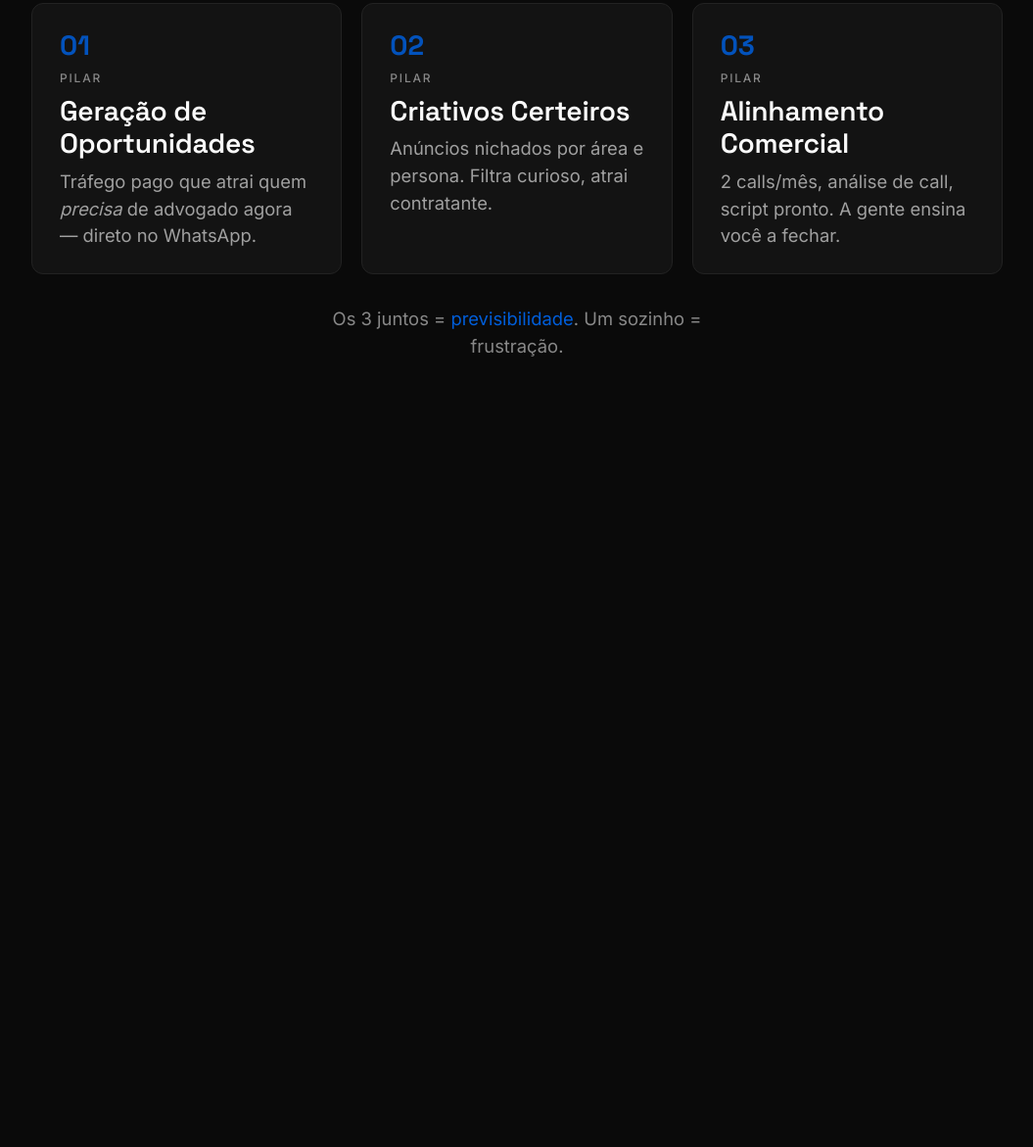
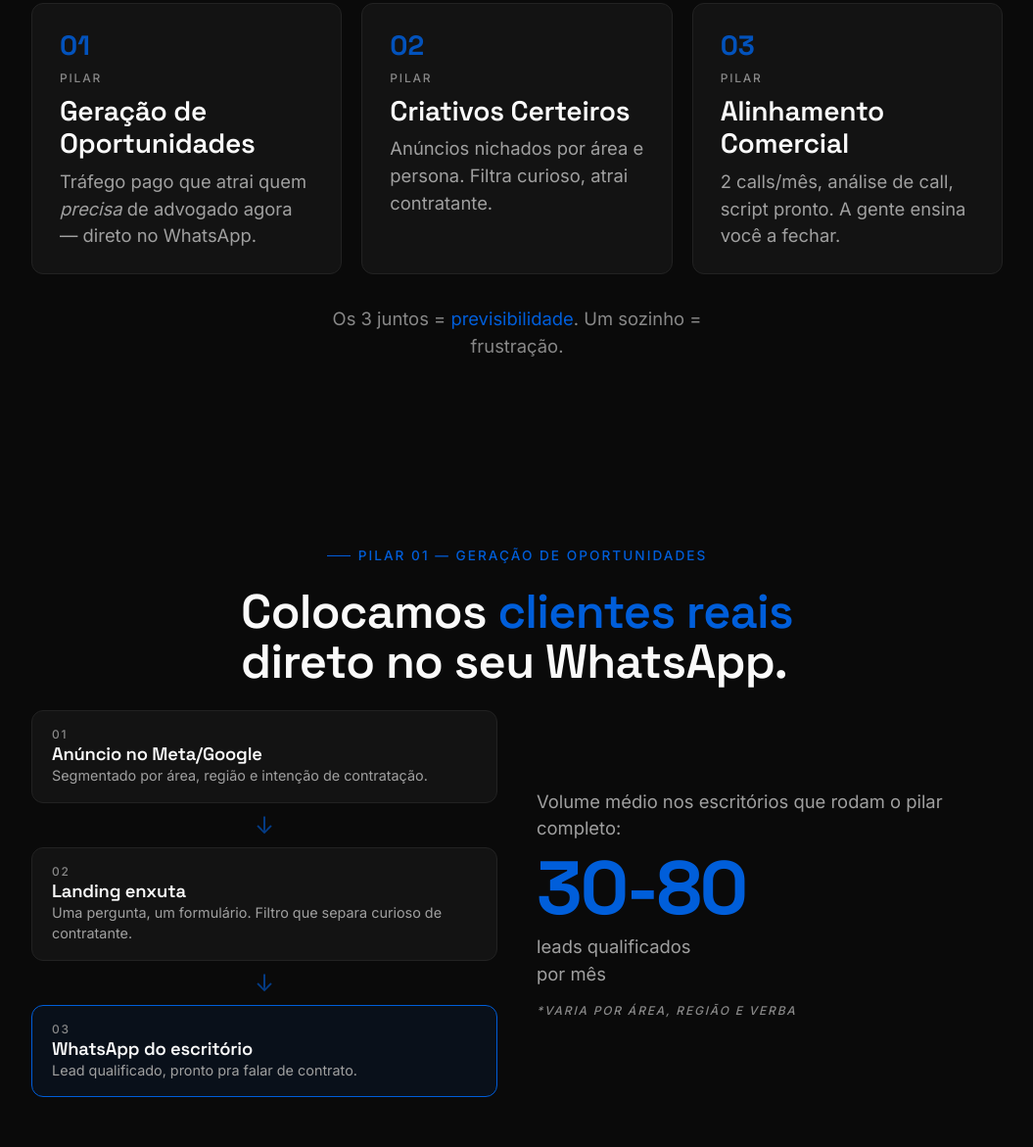
Before and after one commit to mttguerra/apresentacao-echo, a website built with Vite: page index.html in a window 1280 px wide. Shown: the part 3483-4654 px from the top of the page at 98% size, without its empty margins (112-1167 px from the left). Before the commit the page ends 3946 px from the top, so only its background shows below. Built offline with nearby package versions, Linux system fonts and the light colour scheme; what reveal.js would draw is missing.

Commit message:
feat(b06): pilar 1 - geração de oportunidades (fluxo + payoff)

```diff
--- /dev/null
+++ b/src/blocks/b06-pilar1-oportunidades.html
@@ -0,0 +1,35 @@
+<section data-block="b06" class="block block--b06">
+  <div class="eyebrow">Pilar 01 — Geração de Oportunidades</div>
+  <h2 class="t-title">
+    Colocamos <span class="accent">clientes reais</span><br>direto no seu WhatsApp.
+  </h2>
+
+  <div class="grid-2 b06-cols">
+    <div class="b06-flow">
+      <div class="card b06-step">
+        <div class="t-caption">01</div>
+        <div class="t-microcopy">Anúncio no Meta/Google</div>
+        <p class="t-body">Segmentado por área, região e intenção de contratação.</p>
+      </div>
+      <div class="b06-arrow">↓</div>
+      <div class="card b06-step">
+        <div class="t-caption">02</div>
+        <div class="t-microcopy">Landing enxuta</div>
+        <p class="t-body">Uma pergunta, um formulário. Filtro que separa curioso de contratante.</p>
+      </div>
+      <div class="b06-arrow">↓</div>
+      <div class="card b06-step card--accent">
+        <div class="t-caption">03</div>
+        <div class="t-microcopy">WhatsApp do escritório</div>
+        <p class="t-body">Lead qualificado, pronto pra falar de contrato.</p>
+      </div>
+    </div>
+
+    <div class="b06-payoff">
+      <p class="t-body muted">Volume médio nos escritórios que rodam o pilar completo:</p>
+      <div class="big-number">30-80</div>
+      <p class="t-body">leads qualificados<br>por mês</p>
+      <p class="t-caption b06-note">*varia por área, região e verba</p>
+    </div>
+  </div>
+</section>
--- /dev/null
+++ b/src/blocks/b06-pilar1-oportunidades.js
@@ -0,0 +1,27 @@
+import gsap from 'gsap';
+import { registerBlock } from '../animations/timelines.js';
+import { EASE, DURATION } from '../animations/helpers.js';
+
+registerBlock('b06', {
+  onShow(section) {
+    const eyebrow = section.querySelector('.eyebrow');
+    const title = section.querySelector('.t-title');
+    const steps = section.querySelectorAll('.b06-step');
+    const arrows = section.querySelectorAll('.b06-arrow');
+    const payoff = section.querySelector('.b06-payoff');
+
+    gsap.set([eyebrow, title, payoff], { opacity: 0, y: 20 });
+    gsap.set(steps, { opacity: 0, x: -30 });
+    gsap.set(arrows, { opacity: 0, scaleY: 0 });
+
+    const tl = gsap.timeline();
+    tl.to(eyebrow, { opacity: 1, y: 0, duration: DURATION.fast, ease: EASE.snappy });
+    tl.to(title, { opacity: 1, y: 0, duration: DURATION.base, ease: EASE.snappy }, '-=0.1');
+    tl.to(steps[0], { opacity: 1, x: 0, duration: DURATION.base, ease: EASE.explosive });
+    tl.to(arrows[0], { opacity: 1, scaleY: 1, duration: DURATION.fast, ease: EASE.snappy }, '-=0.1');
+    tl.to(steps[1], { opacity: 1, x: 0, duration: DURATION.base, ease: EASE.explosive }, '-=0.1');
+    tl.to(arrows[1], { opacity: 1, scaleY: 1, duration: DURATION.fast, ease: EASE.snappy }, '-=0.1');
+    tl.to(steps[2], { opacity: 1, x: 0, duration: DURATION.base, ease: EASE.explosive }, '-=0.1');
+    tl.to(payoff, { opacity: 1, y: 0, duration: DURATION.base, ease: EASE.snappy }, '-=0.2');
+  },
+});
--- a/src/main.js
+++ b/src/main.js
@@ -28,7 +28,7 @@ import './blocks/b02-mercado.js';
 import './blocks/b03-dor.js';
 import './blocks/b04-armadilhas.js';
 import './blocks/b05-metodo.js';
-// import './blocks/b06-pilar1-oportunidades.js';
+import './blocks/b06-pilar1-oportunidades.js';
 // import './blocks/b07-pilar2-criativos.js';
 // import './blocks/b08-pilar3-alinhamento.js';
 // import './blocks/b09-processo.js';
--- a/src/styles/components.css
+++ b/src/styles/components.css
@@ -222,3 +222,14 @@
   opacity: 0.85;
 }
 .b05-note { max-width: 40ch; }
+
+/* ============= b06 — Pilar 1 ============= */
+.block--b06 { gap: 1.5rem; }
+.b06-cols { align-items: center; gap: 2.5rem; }
+.b06-flow { display: flex; flex-direction: column; gap: 0.5rem; }
+.b06-step { padding: 1rem 1.25rem; }
+.b06-step .t-microcopy { font-size: 1.15rem; }
+.b06-step .t-body { font-size: 0.9rem; }
+.b06-arrow { text-align: center; color: var(--accent); font-size: 1.5rem; opacity: 0.6; }
+.b06-payoff { display: flex; flex-direction: column; gap: 0.5rem; align-items: flex-start; }
+.b06-note { margin-top: 0.5rem; font-style: italic; }
```
